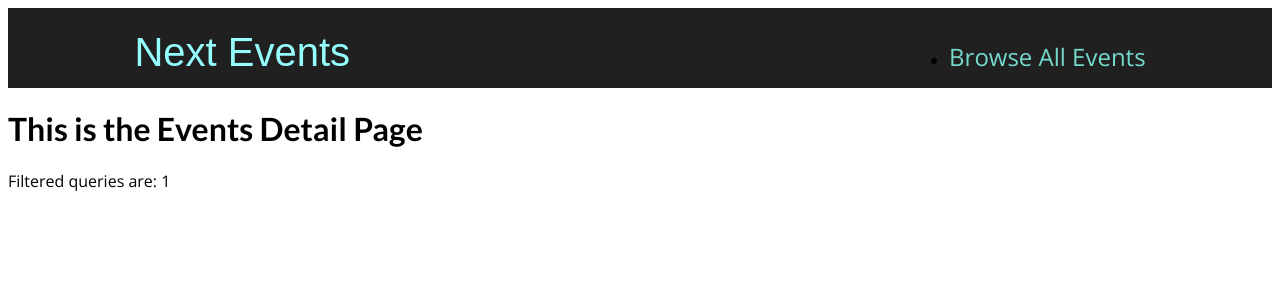
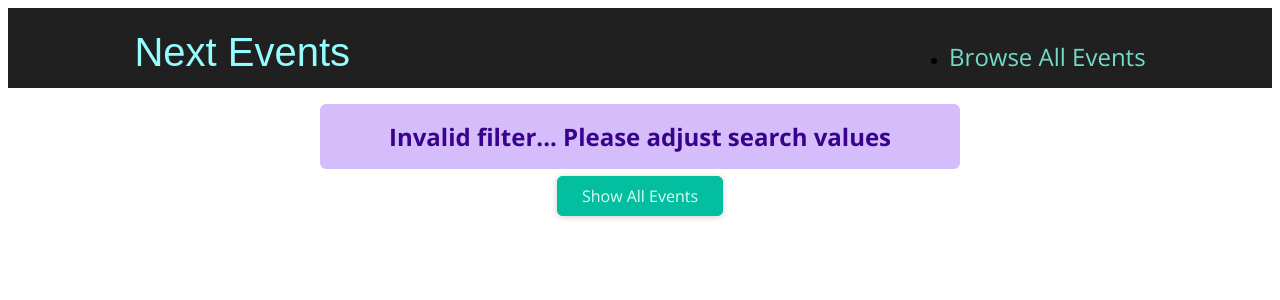
Before and after one commit to krutikapatil1/next-events, a Next.js app: page /events/1 in a window 1280 px wide. Shown: the top 300 px of the page. Built offline with nearby package versions, Linux system fonts and the light colour scheme.

Commit message:
Fixes #10 Added functionality to read the dynamic params and lead the Search Results page. Also clean up UI.

```diff
--- /dev/null
+++ b/components/event-detail/error-alert.module.css
@@ -0,0 +1,12 @@
+.alert {
+  margin: 1rem auto;
+  padding: 1rem 2rem;
+  width: 90%;
+  max-width: 40rem;
+  background-color: #d5bdfc;
+  color: #38028d;
+  font-weight: bold;
+  font-size: 1.5rem;
+  text-align: center;
+  border-radius: 6px;
+}
--- /dev/null
+++ b/components/event-detail/error-alert.tsx
@@ -0,0 +1,11 @@
+import classes from "./error-alert.module.css";
+
+interface ErrorAlertProps {
+  children: any;
+}
+
+const ErrorAlert: React.FC<ErrorAlertProps> = (props: ErrorAlertProps) => {
+  return <div className={classes.alert}>{props.children}</div>;
+};
+
+export default ErrorAlert;
--- /dev/null
+++ b/components/event-detail/results-title.module.css
@@ -0,0 +1,6 @@
+.title {
+  margin: 2rem auto;
+  width: 90%;
+  max-width: 40rem;
+  text-align: center;
+}
--- /dev/null
+++ b/components/event-detail/results-title.tsx
@@ -0,0 +1,26 @@
+import Button from "../ui/button";
+import classes from "./results-title.module.css";
+
+interface ResultsTitleProps {
+  date: Date;
+}
+
+const ResultsTitle: React.FC<ResultsTitleProps> = (
+  props: ResultsTitleProps
+) => {
+  const { date } = props;
+
+  const humanReadableDate = new Date(date).toLocaleDateString("en-US", {
+    month: "long",
+    year: "numeric",
+  });
+
+  return (
+    <section className={classes.title}>
+      <h1>Events in {humanReadableDate}</h1>
+      <Button link="/events">Show all events</Button>
+    </section>
+  );
+};
+
+export default ResultsTitle;
--- a/components/ui/button.tsx
+++ b/components/ui/button.tsx
@@ -4,7 +4,7 @@ import classes from "./button.module.css";
 interface ButtonProps {
   link?: string;
   children: any;
-  onClick: any;
+  onClick?: any;
 }
 
 const Button: React.FC<ButtonProps> = (props: ButtonProps) => {
--- a/pages/events/[...slug]/index.tsx
+++ b/pages/events/[...slug]/index.tsx
@@ -1,14 +1,72 @@
 import { useRouter } from "next/router";
+import { Fragment } from "react";
+import ErrorAlert from "../../../components/event-detail/error-alert";
+import ResultsTitle from "../../../components/event-detail/results-title";
+import EventList from "../../../components/event-list";
+import Button from "../../../components/ui/button";
+import { getFilteredEvents } from "../../../dummy-data";
 
 const EventsFilterPage = () => {
   const router = useRouter();
-  const { slug } = router.query;
+  const filteredEvents = router.query.slug;
+
+  if (!filteredEvents) {
+    return <p className="center">Loading...</p>;
+  }
+
+  const year = filteredEvents[0];
+  const month = filteredEvents[1];
+
+  const yearNum = +year;
+  const monthNum = +month;
+
+  if (
+    isNaN(yearNum) ||
+    isNaN(monthNum) ||
+    yearNum > 2030 ||
+    yearNum < 2021 ||
+    monthNum < 1 ||
+    monthNum > 12
+  ) {
+    return (
+      <Fragment>
+        <ErrorAlert>
+          <p className="center">
+            Invalid filter... Please adjust search values
+          </p>
+        </ErrorAlert>
+        <div className="center">
+          <Button link="/events">Show All Events</Button>
+        </div>
+      </Fragment>
+    );
+  }
+
+  const searchResults = getFilteredEvents({
+    year: yearNum,
+    month: monthNum,
+  });
+
+  if (!searchResults || searchResults.length == 0) {
+    return (
+      <Fragment>
+        <ErrorAlert>
+          <p className="center">No events found...</p>
+        </ErrorAlert>
+        <div className="center">
+          <Button link="/events">Show All Events</Button>
+        </div>
+      </Fragment>
+    );
+  }
+
+  const date = new Date(yearNum, monthNum - 1);
 
   return (
-    <div>
-      <h1>This is the Events Detail Page</h1>
-      <p>Filtered queries are: {slug}</p>
-    </div>
+    <Fragment>
+      <ResultsTitle date={date} />
+      <EventList items={searchResults} />
+    </Fragment>
   );
 };
 
--- a/styles/globals.css
+++ b/styles/globals.css
@@ -16,3 +16,8 @@ h5,
 h6 {
   font-family: "Lato", sans-serif;
 }
+
+.center {
+  margin: auto;
+  text-align: center;
+}
```
Also changed, not shown: pages/events/[id]/index.tsx (+8 -1 lines).
